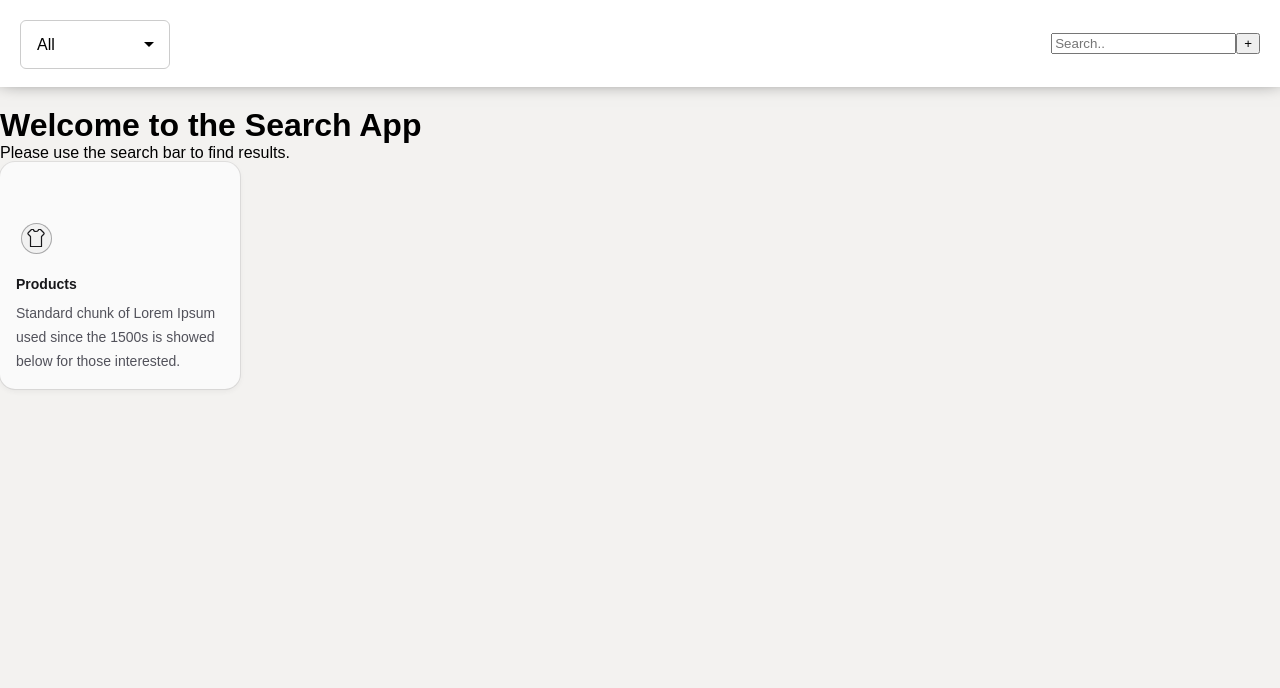
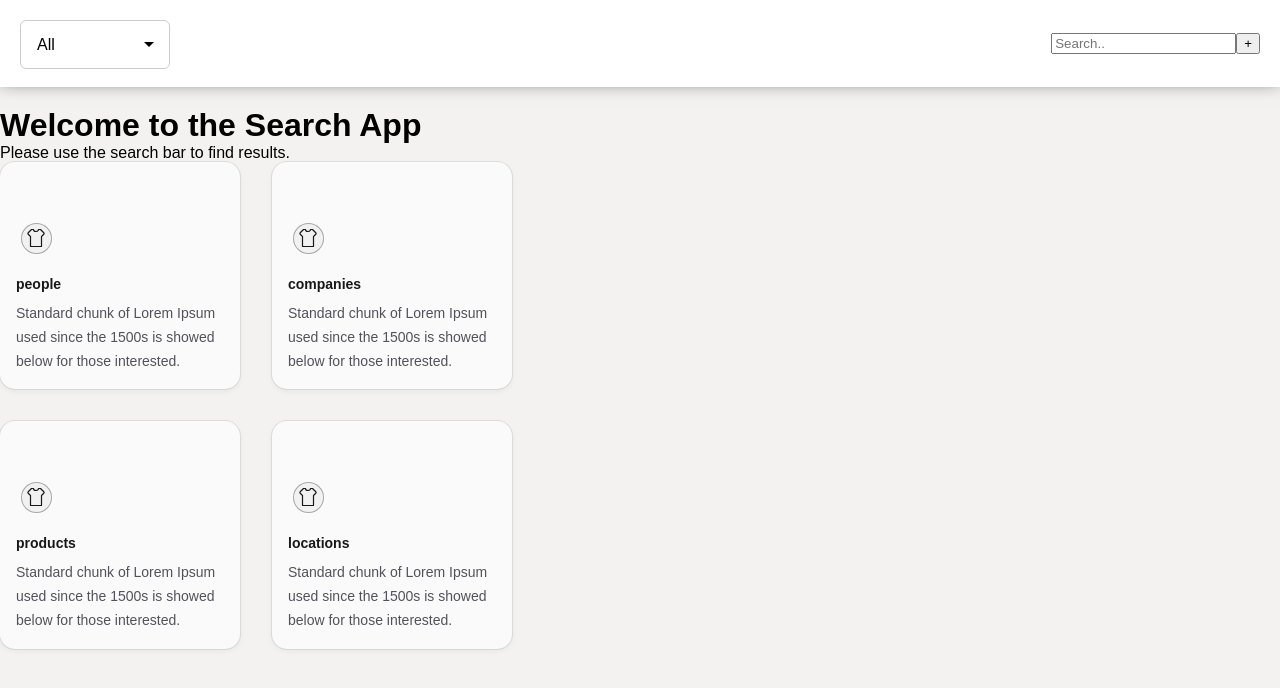
Before and after one commit to ZahraMirali/vue3-search-app, a Vue app: page / in a window 1280 px wide. Shown: the top 688 px of the page. Built offline with nearby package versions, Linux system fonts and the light colour scheme.

Commit message:
show categories in home page

```diff
--- a/src/components/CategoryCard.vue
+++ b/src/components/CategoryCard.vue
@@ -7,13 +7,20 @@
                     d="M14.5 3.5C14.5 3.5 14.5 5.5 12 5.5C9.5 5.5 9.5 3.5 9.5 3.5H7.5L4.20711 6.79289C3.81658 7.18342 3.81658 7.81658 4.20711 8.20711L6.5 10.5V20.5H17.5V10.5L19.7929 8.20711C20.1834 7.81658 20.1834 7.18342 19.7929 6.79289L16.5 3.5H14.5Z" />
             </svg>
         </span>
-        <h4>Products</h4>
+        <h4>{{ name }}</h4>
         <p>
             Standard chunk of Lorem Ipsum used since the 1500s is showed below
             for those interested.
         </p>
     </div>
 </template>
+
+<script setup>
+import { defineProps } from 'vue';
+
+const props = defineProps(['name']);
+
+</script>
 
 <style scoped>
 .card {
--- a/src/views/Home.vue
+++ b/src/views/Home.vue
@@ -2,17 +2,15 @@
     <h1>Welcome to the Search App</h1>
     <p>Please use the search bar to find results.</p>
     <div class="grid">
-        <CategoryCard />
+        <CategoryCard v-for="category of categories" :name="category" />
     </div>
 </template>
 
-<script>
+<script setup>
+import { inject, } from 'vue';
 import CategoryCard from '../components/CategoryCard.vue';
 
-export default {
-    name: 'Home',
-    components: { CategoryCard }
-};
+const categories = inject("categories");
 </script>
 
 <style scoped>
```
